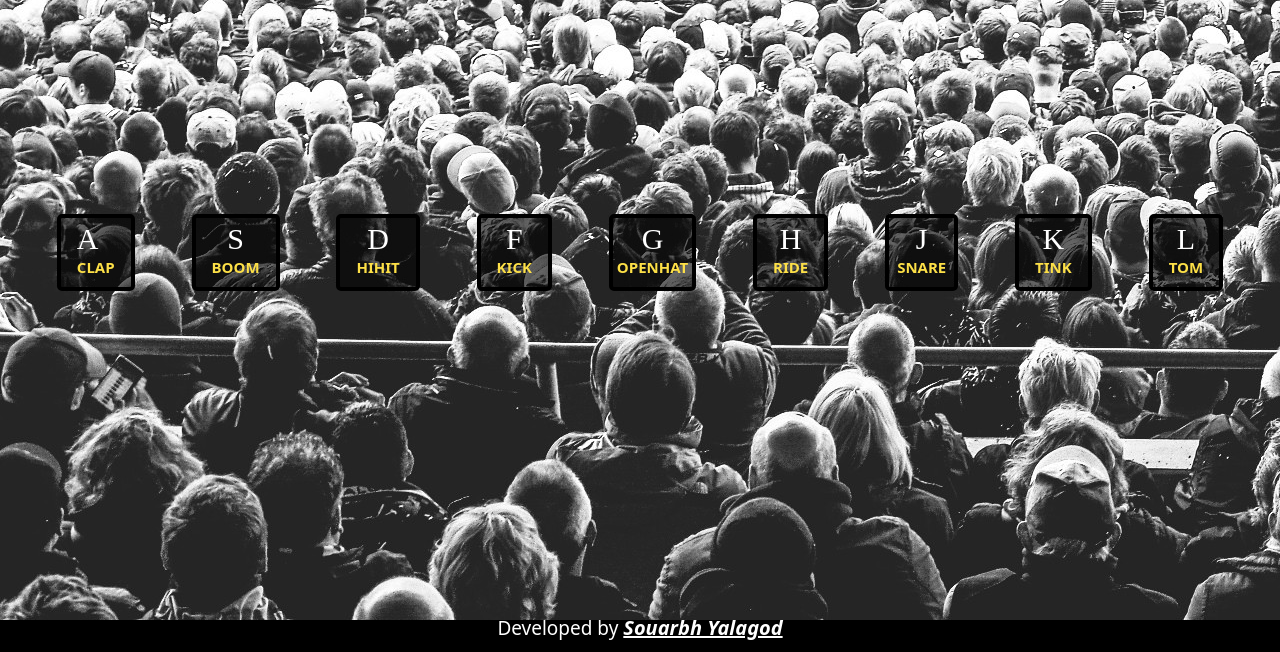
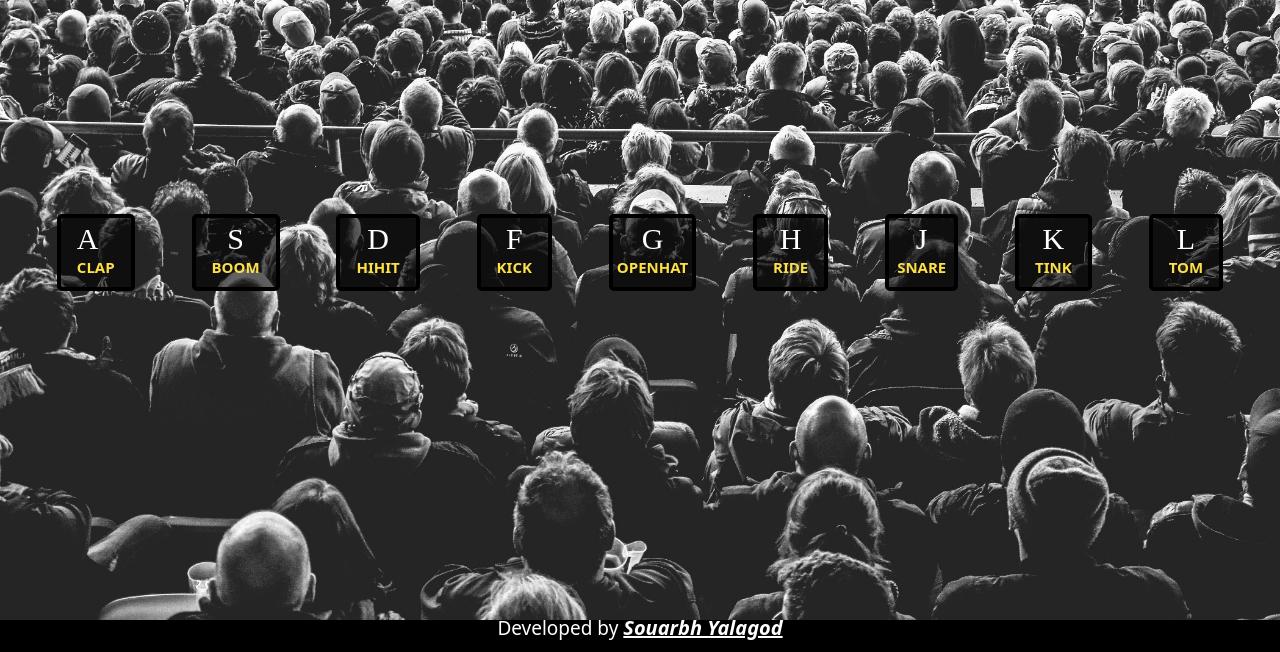
Before and after one commit to sourabh-yalagod/Drum-kit-javaScript-page, a website: page index.html in a window 1280 px wide. Shown: the part 148-800 px from the top of the page. Drawn offline with Linux system fonts and the light colour scheme; a web font is replaced by a local one.

Commit message:
backgruond corrected

```diff
--- a/index.html
+++ b/index.html
@@ -12,7 +12,7 @@
     <script src="./JavaScript/app.js" defer></script>
     <title>Drum_kit javaScript</title>
 </head>
-<body class="min-h-screen w-full flex justify-center place-items-center bg-DJ_image_BG relative">
+<body class="min-h-screen w-full flex justify-center place-items-center bg-DJ_image_BG bg-cover bg-center relative">
     <section class="keys w-full flex justify-evenly place-items-center">
         <div data-key="65" id="sound" class="text-3xl p-2 px-4 leading-6 rounded-[5px] bg-black bg-opacity-60 text-white border-4 border-black active:scale-[120%] cursor-pointer active:border-[rgb(212,212,90)] active:shadow-[2px_2px_50px_6px_rgb(212,212,90)] transition-all duration-[0.05s]">
             <kbd class="font-Vast_shadow cursor-pointer">A</kbd>
```
Also changed, not shown: CSS/output.css.
